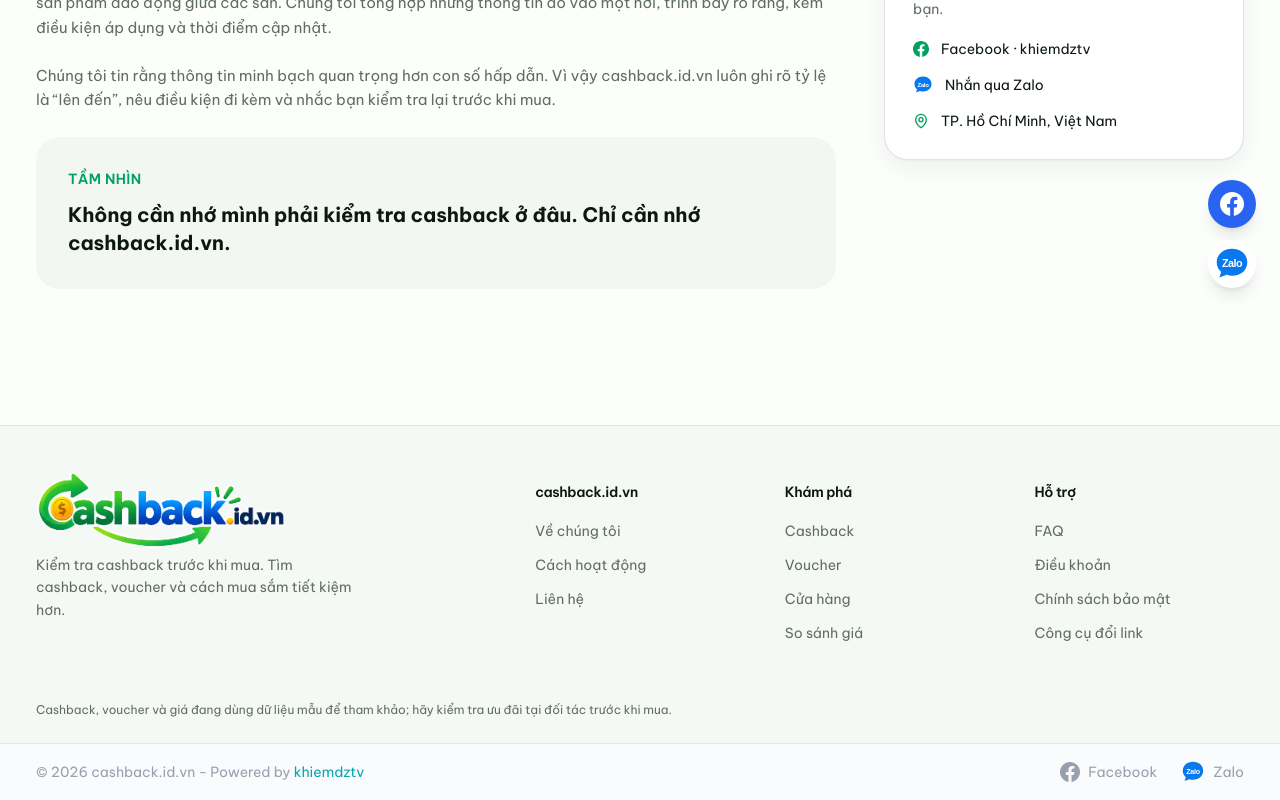
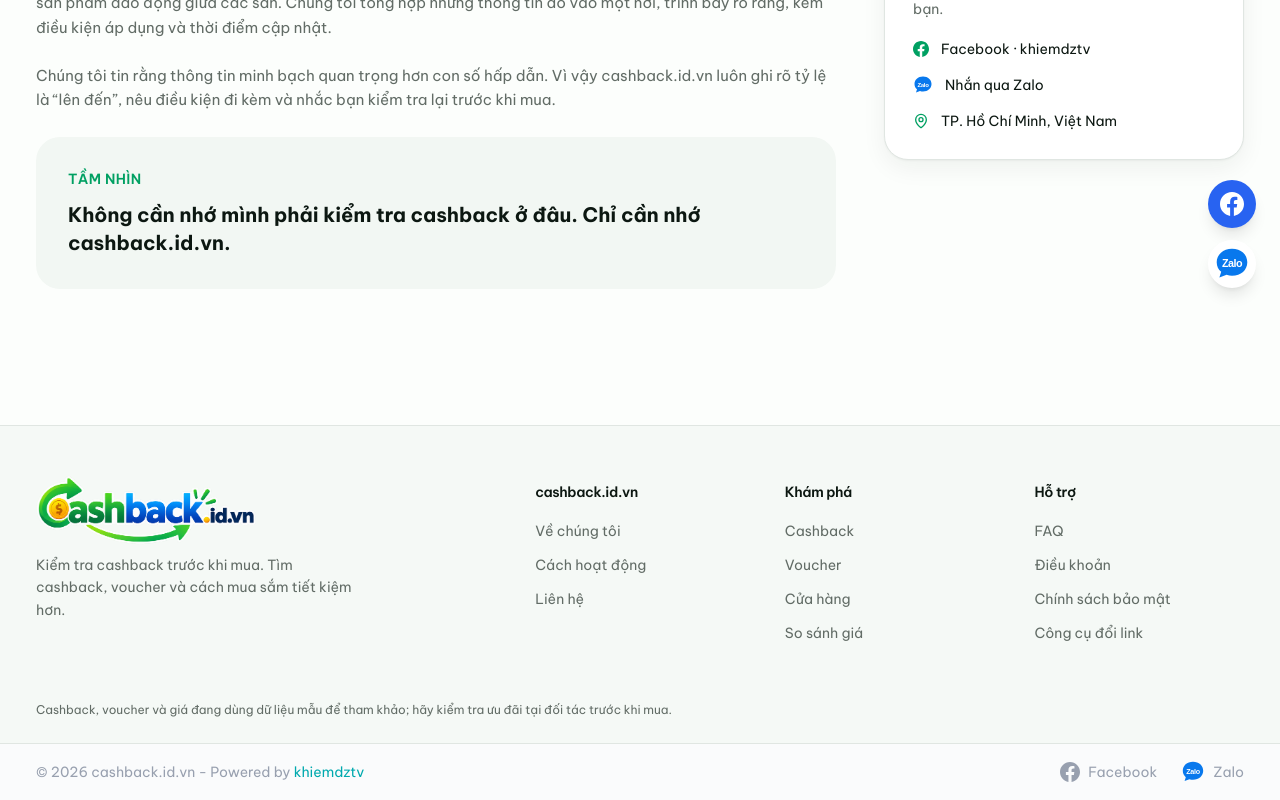
Before and after one commit to khiemdztv/tiktok-cashback, a Next.js app: page /about in a window 1280 px wide. Shown: the part 484-1284 px from the top of the page. Built offline with nearby package versions, Linux system fonts and the light colour scheme.

Commit message:
fix: reduce logo size to fit header without clipping

```diff
--- a/src/components/brand/Logo.tsx
+++ b/src/components/brand/Logo.tsx
@@ -5,7 +5,7 @@
   return (
     <Link
       to="/"
-      className={`brand-logo group relative block shrink-0 ${compact ? "h-12 w-[160px]" : "h-14 w-[210px] sm:w-[250px]"}`}
+      className={`brand-logo group relative block shrink-0 ${compact ? "h-12 w-[160px]" : "h-14 w-[185px] sm:w-[220px]"}`}
       aria-label="cashback.id.vn - Trang chủ"
     >
       <Image
```
